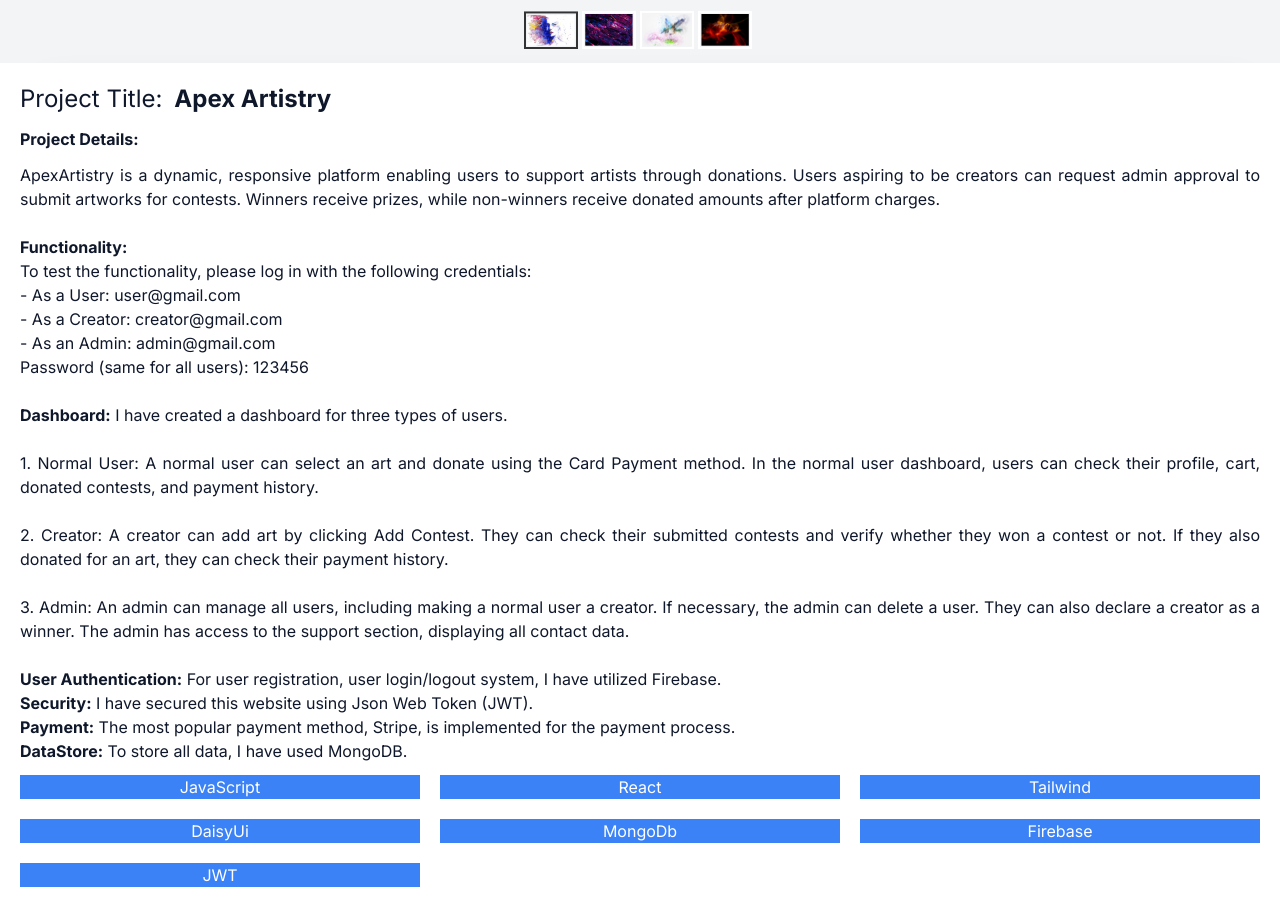
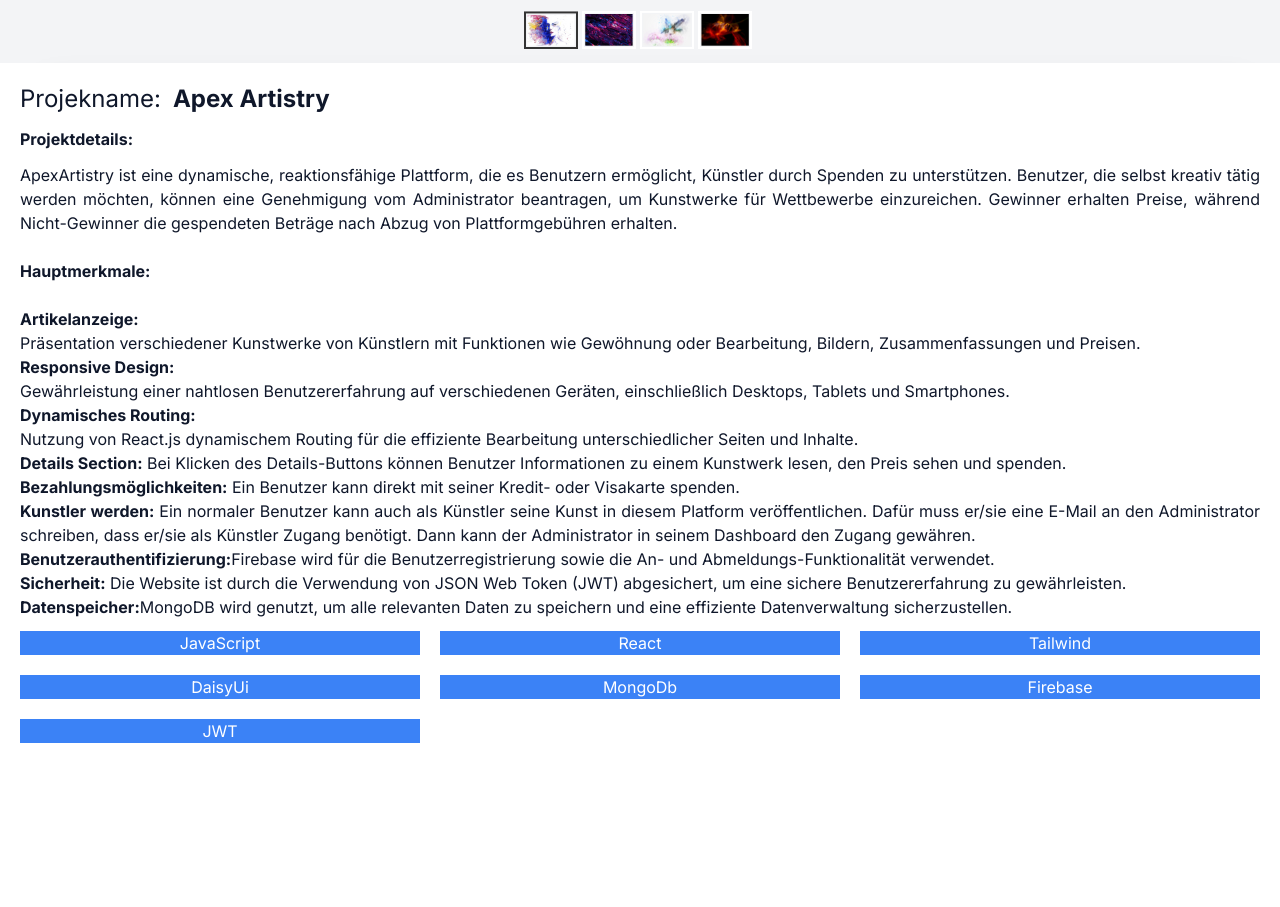
Before and after one commit to devmashum/explore-faisal-ahmed, a Next.js app: page /ApexArtistry in a window 1280 px wide. Shown: the part 537-1444 px from the top of the page. After the commit the page ends 1300 px from the top, so only its background shows below. Built offline with nearby package versions, Linux system fonts and the light colour scheme.

Commit message:
new commit

```diff
--- a/src/app/ApexArtistry/page.js
+++ b/src/app/ApexArtistry/page.js
@@ -10,37 +10,46 @@ const ApexArtistry = () => {
 
             <div className='p-5'>
           <div className='flex gap-3'>
-            <div><h3 className='text-slate-900 text-xl lg:text-2xl'>Project Title: </h3></div>
+            <div><h3 className='text-slate-900 text-xl lg:text-2xl'>Projekname: </h3></div>
             <div><h2 className="text-slate-900 font-bold text-xl lg:text-2xl">
             Apex Artistry</h2>
             </div>
             </div>
-            <h3 className="text-slate-900 text-base font-bold mt-3">Project Details:</h3>
+            <h3 className="text-slate-900 text-base font-bold mt-3">Projektdetails:</h3>
             <h4 className="text-slate-900 my-3  text-justify text-base">
 
-<p>ApexArtistry is a dynamic, responsive platform enabling users to support artists through donations. Users aspiring to be creators can request admin approval to submit artworks for contests. Winners receive prizes, while non-winners receive donated amounts after platform charges.</p> <br />
+<p>ApexArtistry ist eine dynamische, reaktionsfähige Plattform, die es Benutzern ermöglicht, Künstler durch Spenden zu unterstützen. Benutzer, die selbst kreativ tätig werden möchten, können eine Genehmigung vom Administrator beantragen, um Kunstwerke für Wettbewerbe einzureichen. Gewinner erhalten Preise, während Nicht-Gewinner die gespendeten Beträge nach Abzug von Plattformgebühren erhalten.</p> <br />
 
-<b>Functionality:</b> <br />
-To test the functionality, please log in with the following credentials: <br />
-- As a User: user@gmail.com <br />
-- As a Creator: creator@gmail.com <br/>
-- As an Admin: admin@gmail.com <br/>
-Password (same for all users): 123456
+<b>Hauptmerkmale:</b>
 <br />
 <br />
-<b>Dashboard:</b> I have created a dashboard for three types of users. <br/>
+<div>
+<b>Artikelanzeige:</b>
 <br />
-1. Normal User: A normal user can select an art and donate using the Card Payment method. In the normal user dashboard, users can check their profile, cart, donated contests, and payment history. <br/>
+Präsentation verschiedener Kunstwerke von Künstlern mit Funktionen wie Gewöhnung oder Bearbeitung, Bildern, Zusammenfassungen und Preisen.
 <br />
-2. Creator: A creator can add art by clicking Add Contest. They can check their submitted contests and verify whether they won a contest or not. If they also donated for an art, they can check their payment history. <br/>
+
+<b>Responsive Design:</b> <br />
+Gewährleistung einer nahtlosen Benutzererfahrung auf verschiedenen Geräten, einschließlich Desktops, Tablets und Smartphones. <br />
+<b>Dynamisches Routing:</b> <br />
+Nutzung von React.js dynamischem Routing für die effiziente Bearbeitung unterschiedlicher Seiten und Inhalte. <br />
+
+<b>Details Section:</b> Bei Klicken des Details-Buttons können Benutzer Informationen zu einem Kunstwerk lesen, den Preis sehen und spenden.
 <br />
-3. Admin: An admin can manage all users, including making a normal user a creator. If necessary, the admin can delete a user. They can also declare a creator as a winner. The admin has access to the support section, displaying all contact data.
-<br /> <br />
-<b>User Authentication:</b> For user registration, user login/logout system, I have utilized Firebase. <br />
-<b>Security:</b> I have secured this website using Json Web Token (JWT). <br/>
+<b>Bezahlungsmöglichkeiten:</b> Ein Benutzer kann direkt mit seiner Kredit- oder Visakarte spenden.
+<br />
+<b>Kunstler werden:</b> Ein normaler Benutzer kann auch als Künstler seine Kunst in diesem Platform veröffentlichen. Dafür muss er/sie eine E-Mail an den Administrator schreiben, dass er/sie als Künstler Zugang benötigt. Dann kann der Administrator in seinem Dashboard den Zugang gewähren.
+<br />
 
-<b>Payment:</b> The most popular payment method, Stripe, is implemented for the payment process. <br/>
-<b>DataStore:</b> To store all data, I have used MongoDB.
+
+<b>Benutzerauthentifizierung:</b>
+Firebase wird für die Benutzerregistrierung sowie die An- und Abmeldungs-Funktionalität verwendet.
+<br />
+<b>Sicherheit:</b> Die Website ist durch die Verwendung von JSON Web Token (JWT) abgesichert, um eine sichere Benutzererfahrung zu gewährleisten.
+<br />
+<b>Datenspeicher:</b>
+MongoDB wird genutzt, um alle relevanten Daten zu speichern und eine effiziente Datenverwaltung sicherzustellen.
+</div>
 
 
 
```
